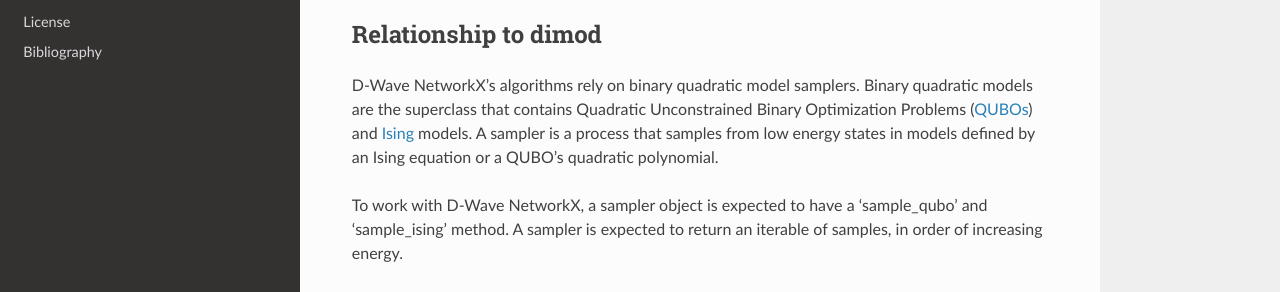
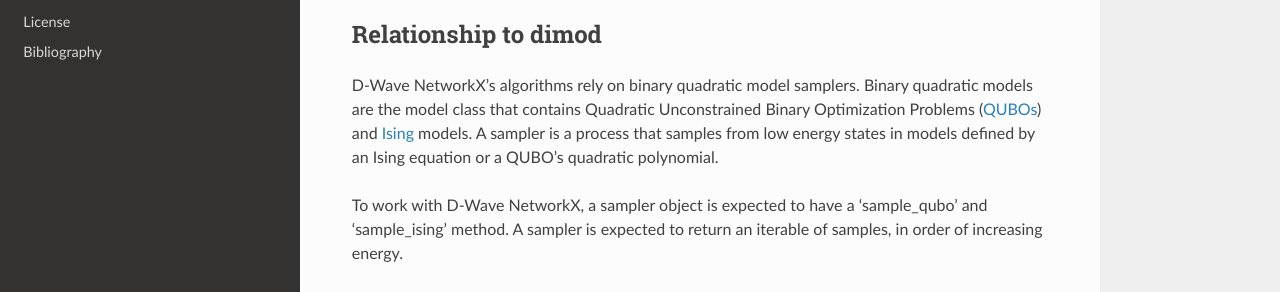
Before and after one commit to dwavesystems/dwave-networkx, a Sphinx documentation site: the page built from docs/index.rst, in a window 1280 px wide and 900 px high, scrolled down 408 px. Shown: the part 182-474 px from the top of the window. Built offline with Sphinx 7.4.7 and the Read the Docs theme 2.0.0, drawn with Linux system fonts in a browser that asks for light colours.

Commit message:
slight language change

```diff
--- a/docs/index.rst
+++ b/docs/index.rst
@@ -27,7 +27,7 @@
 Relationship to dimod
 ---------------------
 
-D-Wave NetworkX's algorithms rely on binary quadratic model samplers. Binary quadratic models are the superclass that contains Quadratic Unconstrained Binary Optimization Problems (QUBOs_) and Ising_ models. A sampler is a process that samples from low energy states in models defined by an Ising equation or a QUBO's quadratic polynomial.
+D-Wave NetworkX's algorithms rely on binary quadratic model samplers. Binary quadratic models are the model class that contains Quadratic Unconstrained Binary Optimization Problems (QUBOs_) and Ising_ models. A sampler is a process that samples from low energy states in models defined by an Ising equation or a QUBO's quadratic polynomial.
 
 To work with D-Wave NetworkX, a sampler object is expected to have a ‘sample_qubo’ and ‘sample_ising’ method. A sampler is expected to return an iterable of samples, in order of increasing energy.
 
```
